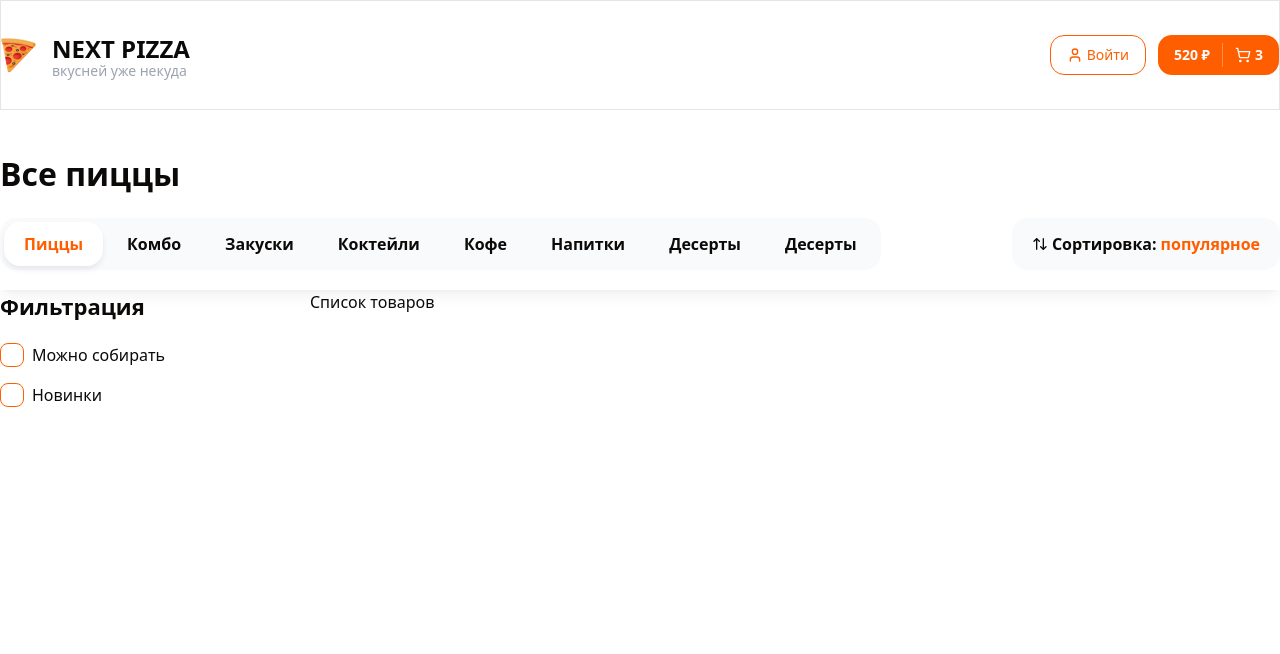
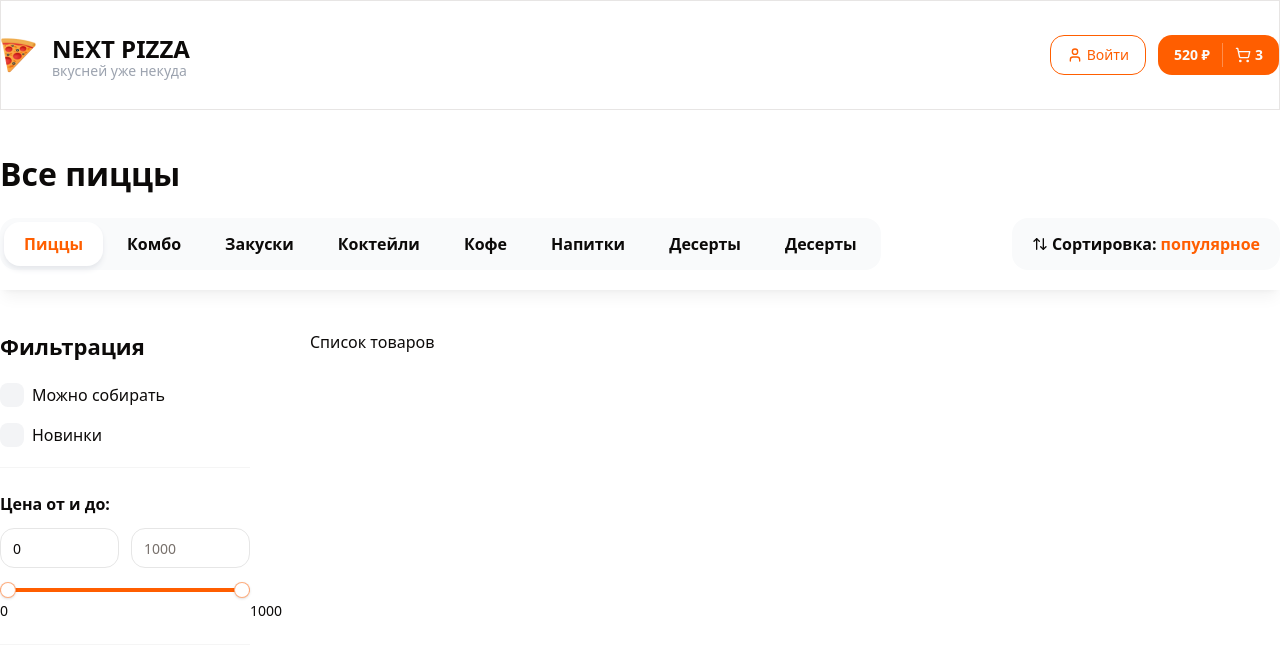
Before and after one commit to alexander962/san-pizza-2, a Next.js app: page / in a window 1280 px wide. Shown: the top 654 px of the page. Built offline with nearby package versions, Linux system fonts and the light colour scheme.

Commit message:
add filter price

```diff
--- a/app/page.tsx
+++ b/app/page.tsx
@@ -7,7 +7,7 @@ export default function Home() {
         <Title size="lg" text="Все пиццы" className="font-extrabold" />
       </Container>
       <TopBar />
-      <Container className="pb-14">
+      <Container className="mt-10 pb-14">
         <div className="flex gap-[60px]">
           {/*Фильтрация*/}
           <div className="w-[250px]">
--- a/components/shared/filters.tsx
+++ b/components/shared/filters.tsx
@@ -1,6 +1,8 @@
 import { FC } from 'react';
 import { Title } from '@/components/shared/title';
 import { FilterCheckbox } from '@/components/shared/filter-checkbox';
+import { Input } from '@/components/ui';
+import { RangeSlider } from '@/components/shared/range-slider';
 
 interface Props {
   className?: string;
@@ -15,6 +17,16 @@ export const Filters: FC<Props> = ({ className }) => {
         <FilterCheckbox text="Можно собирать" value="1" />
         <FilterCheckbox text="Новинки" value="2" />
       </div>
+
+      <div className="mt-5 border-y border-y-neutral-100 py-6 pb-7">
+        <p className="font-bold mb-3">Цена от и до:</p>
+        <div className="flex gap-3 mb-5">
+          <Input type="number" placeholder="0" min={0} max={1000} defaultValue={0} />
+          <Input type="number" min={100} max={1000} placeholder="1000" />
+        </div>
+
+        <RangeSlider min={0} max={1000} step={10} value={[0, 1000]} />
+      </div>
     </div>
   );
 };
--- /dev/null
+++ b/components/shared/range-slider.tsx
@@ -0,0 +1,72 @@
+'use client';
+
+import React from 'react';
+import * as SliderPrimitive from '@radix-ui/react-slider';
+import { cn } from '@/lib/utils';
+
+type SliderProps = {
+  className?: string;
+  min: number;
+  max: number;
+  step: number;
+  formatLabel?: (value: number) => string;
+  value?: number[] | readonly number[];
+  onValueChange?: (values: number[]) => void;
+};
+
+const RangeSlider = React.forwardRef(
+  (
+    { className, min, max, step, formatLabel, value, onValueChange, ...props }: SliderProps,
+    ref,
+  ) => {
+    const initialValue = Array.isArray(value) ? value : [min, max];
+    const [localValues, setLocalValues] = React.useState(initialValue);
+
+    React.useEffect(() => {
+      // Update localValues when the external value prop changes
+      setLocalValues(Array.isArray(value) ? value : [min, max]);
+    }, [min, max, value]);
+
+    const handleValueChange = (newValues: number[]) => {
+      setLocalValues(newValues);
+      if (onValueChange) {
+        onValueChange(newValues);
+      }
+    };
+
+    return (
+      <SliderPrimitive.Root
+        ref={ref as React.RefObject<HTMLDivElement>}
+        min={min}
+        max={max}
+        step={step}
+        value={localValues}
+        onValueChange={handleValueChange}
+        className={cn('relative flex w-full touch-none select-none mb-6 items-center', className)}
+        {...props}
+      >
+        <SliderPrimitive.Track className="relative h-1 w-full grow overflow-hidden rounded-full bg-primary/20">
+          <SliderPrimitive.Range className="absolute h-full bg-primary" />
+        </SliderPrimitive.Track>
+        {localValues.map((value, index) => (
+          <React.Fragment key={index}>
+            <div
+              className="absolute text-center"
+              style={{
+                left: `calc(${((value - min) / (max - min)) * 100}% + 0px)`,
+                top: `10px`,
+              }}
+            >
+              <span className="text-sm">{formatLabel ? formatLabel(value) : value}</span>
+            </div>
+            <SliderPrimitive.Thumb className="block h-4 w-4 rounded-full border border-primary/50 bg-white shadow transition-colors focus-visible:outline-none focus-visible:ring-1 focus-visible:ring-ring disabled:pointer-events-none disabled:opacity-50" />
+          </React.Fragment>
+        ))}
+      </SliderPrimitive.Root>
+    );
+  },
+);
+
+RangeSlider.displayName = SliderPrimitive.Root.displayName;
+
+export { RangeSlider };
--- a/components/ui/checkbox.tsx
+++ b/components/ui/checkbox.tsx
@@ -1,9 +1,8 @@
 'use client';
 
+import * as React from 'react';
 import * as CheckboxPrimitive from '@radix-ui/react-checkbox';
 import { Check } from 'lucide-react';
-import * as React from 'react';
-
 import { cn } from '@/lib/utils';
 
 const Checkbox = React.forwardRef<
@@ -13,13 +12,13 @@ const Checkbox = React.forwardRef<
   <CheckboxPrimitive.Root
     ref={ref}
     className={cn(
-      'grid place-content-center peer h-4 w-4 shrink-0 rounded-sm border border-primary ring-offset-background focus-visible:outline-none focus-visible:ring-2 focus-visible:ring-ring focus-visible:ring-offset-2 disabled:cursor-not-allowed disabled:opacity-50 data-[state=checked]:bg-primary data-[state=checked]:text-primary-foreground',
+      'peer h-4 w-4 shrink-0 bg-gray-100 ring-offset-background focus-visible:outline-none focus-visible:ring-2 focus-visible:ring-ring focus-visible:ring-offset-2 disabled:cursor-not-allowed disabled:opacity-50 data-[state=checked]:bg-primary data-[state=checked]:text-primary-foreground',
       className,
     )}
     {...props}
   >
-    <CheckboxPrimitive.Indicator className={cn('grid place-content-center text-current')}>
-      <Check className="h-4 w-4" />
+    <CheckboxPrimitive.Indicator className={cn('flex items-center justify-center text-current')}>
+      <Check className="h-4 w-4" strokeWidth={3} />
     </CheckboxPrimitive.Indicator>
   </CheckboxPrimitive.Root>
 ));
```
